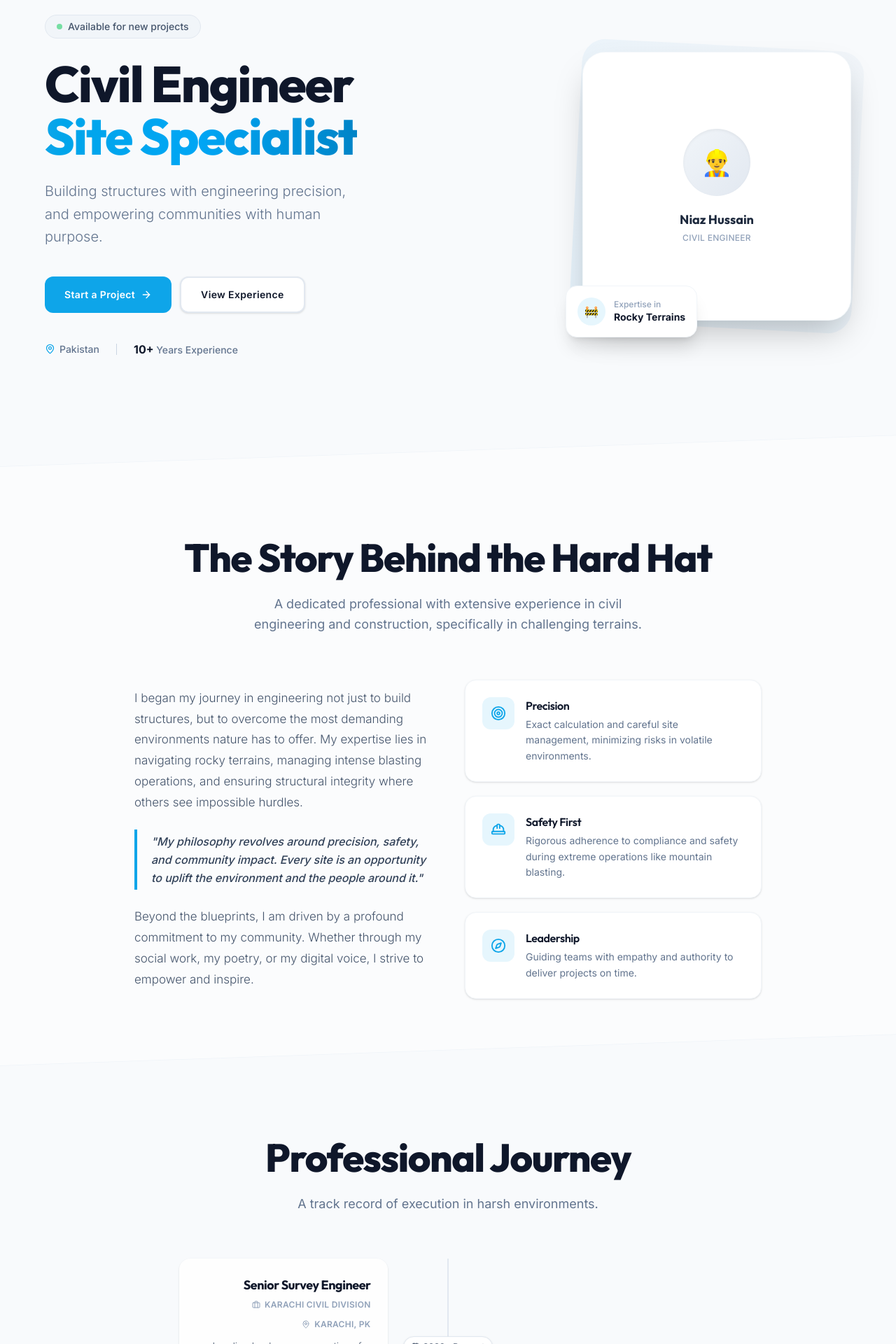
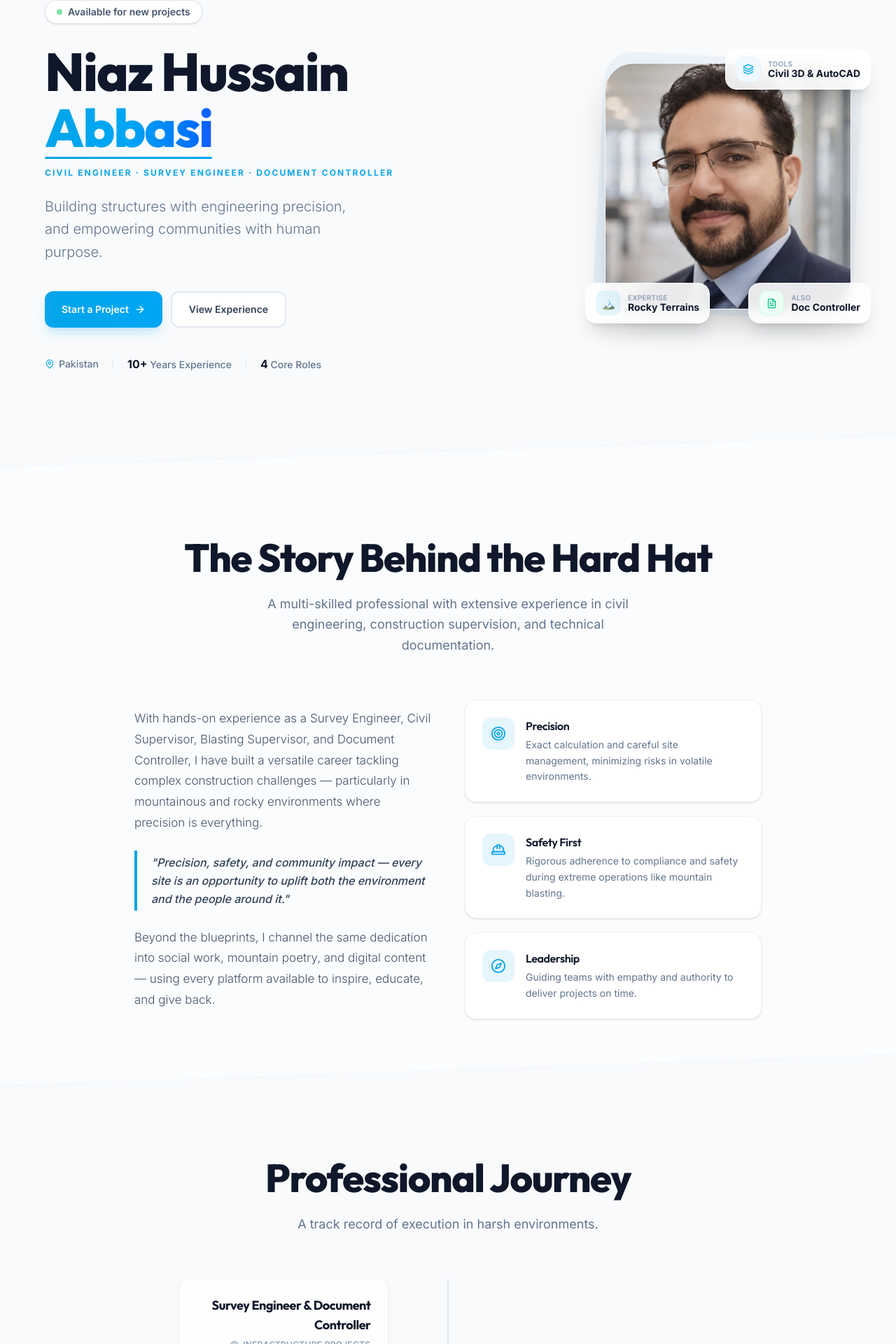
Before and after one commit to alisherabbasii/niaz_hussain_abbasi_portfolio, a React (Vite) app: page / in a window 1280 px wide. Shown: the part 134-2054 px from the top of the page at 70% size. Built offline with nearby package versions, Linux system fonts and the light colour scheme.

Commit message:
feat: improvements in design and content update

```diff
--- a/src/sections/About.jsx
+++ b/src/sections/About.jsx
@@ -28,25 +28,24 @@ const About = () => {
           The Story Behind the Hard Hat
         </motion.h2>
         <motion.p variants={fadeUp} className="section-subtitle">
-          A dedicated professional with extensive experience in civil engineering and construction,
-          specifically in challenging terrains.
+          A multi-skilled professional with extensive experience in civil engineering, construction
+          supervision, and technical documentation.
         </motion.p>
 
         <motion.div variants={fadeUp} className="grid md:grid-cols-2 gap-12 items-center">
           <div className="space-y-6 text-[1.0625rem] text-slate-600 leading-[1.75] font-light">
             <p>
-              I began my journey in engineering not just to build structures, but to overcome the most
-              demanding environments nature has to offer. My expertise lies in navigating rocky terrains,
-              managing intense blasting operations, and ensuring structural integrity where others see
-              impossible hurdles.
+              With hands-on experience as a Survey Engineer, Civil Supervisor, Blasting Supervisor,
+              and Document Controller, I have built a versatile career tackling complex construction
+              challenges — particularly in mountainous and rocky environments where precision is everything.
             </p>
             <blockquote className="border-l-4 border-accent pl-5 py-1 italic font-medium text-slate-700 text-base leading-relaxed">
-              "My philosophy revolves around precision, safety, and community impact. Every site is an
-              opportunity to uplift the environment and the people around it."
+              "Precision, safety, and community impact — every site is an opportunity to uplift both the
+              environment and the people around it."
             </blockquote>
             <p>
-              Beyond the blueprints, I am driven by a profound commitment to my community. Whether
-              through my social work, my poetry, or my digital voice, I strive to empower and inspire.
+              Beyond the blueprints, I channel the same dedication into social work, mountain poetry, and
+              digital content — using every platform available to inspire, educate, and give back.
             </p>
           </div>
 
--- a/src/sections/Contact.jsx
+++ b/src/sections/Contact.jsx
@@ -40,8 +40,8 @@ const Contact = () => {
 
             <motion.div variants={stagger} className="space-y-5">
               {[
-                { icon: Mail, label: "Email", value: "hello@niazhussain.com", href: "mailto:hello@niazhussain.com" },
-                { icon: Phone, label: "Phone", value: "+92 300 0000000", href: "tel:+923000000000" },
+                { icon: Mail, label: "Email", value: "niazabbasi82@gmail.com", href: "mailto:niazabbasi82@gmail.com" },
+                { icon: Phone, label: "Phone", value: "+90096650621844", href: "tel:+90096650621844" },
                 { icon: MapPin, label: "Location", value: "Pakistan", href: null }
               ].map(({ icon: Icon, label, value, href }) => (
                 <motion.div key={label} variants={fadeUp} className="flex items-center gap-4 text-slate-700">
--- a/src/sections/Experience.jsx
+++ b/src/sections/Experience.jsx
@@ -14,25 +14,25 @@ const stagger = {
 
 const experiences = [
   {
-    role: "Senior Survey Engineer",
-    company: "Karachi Civil Division",
-    location: "Karachi, PK",
+    role: "Survey Engineer & Document Controller",
+    company: "Infrastructure Projects",
+    location: "Pakistan",
     date: "2020 - Present",
-    description: "Leading land survey operations for large-scale infrastructure projects. Specializing in topographic analysis and managing teams across difficult rocky sites.",
+    description: "Leading land survey operations for large-scale infrastructure projects while managing document control — ensuring accurate records and smooth communication between project teams using Oracle and MS Excel.",
   },
   {
     role: "Blasting Supervisor",
-    company: "Mountain Core Builders",
-    location: "Northern Mountains",
+    company: "Mountain Construction Projects",
+    location: "Northern Mountains, PK",
     date: "2016 - 2020",
-    description: "Supervised controlled detonations on steep mountainous terrain to pave paths for major highway expansions. Ensured zero safety incidents over 4 years.",
+    description: "Supervised controlled blasting operations on steep mountainous terrain, enabling major highway expansions through rocky passes while maintaining rigorous safety compliance throughout.",
   },
   {
-    role: "Civil Supervisor",
-    company: "Urban Edge Construction",
-    location: "Hyderabad, PK",
+    role: "Civil Supervisor & Drawing Expert",
+    company: "Construction Division",
+    location: "Pakistan",
     date: "2012 - 2016",
-    description: "Managed day-to-day site operations, interpreting construction drawings strictly, and organizing material logistics for commercial high-rises.",
+    description: "Managed day-to-day site operations using Civil 3D and AutoCAD construction drawings, coordinating material logistics and teams to deliver commercial and infrastructure projects with precision.",
   }
 ];
 
--- a/src/sections/Hero.jsx
+++ b/src/sections/Hero.jsx
@@ -1,6 +1,7 @@
 import React from 'react';
 import { motion } from 'framer-motion';
-import { ArrowRight, MapPin } from 'lucide-react';
+import { ArrowRight, MapPin, Layers, FileText } from 'lucide-react';
+import niazProfileImg from '../assets/niaz_bhai_profile_img.png';
 
 const fadeUp = {
   hidden: { opacity: 0, y: 28 },
@@ -12,14 +13,33 @@ const stagger = {
   visible: { transition: { staggerChildren: 0.11 } }
 };
 
+const FloatingBadge = ({ children, delay, className }) => (
+  <motion.div
+    className={`absolute bg-white/90 backdrop-blur-sm px-3.5 py-2.5 rounded-2xl shadow-xl border border-white ${className}`}
+    initial={{ opacity: 0, scale: 0.8, y: 10 }}
+    animate={{ opacity: 1, scale: 1, y: 0 }}
+    transition={{ delay, duration: 0.55, ease: [0.22, 1, 0.36, 1] }}
+  >
+    {children}
+  </motion.div>
+);
+
 const Hero = () => {
   return (
     <section id="home" className="relative min-h-screen flex items-center pt-24 overflow-hidden">
-      {/* Background decoration */}
-      <div className="absolute top-1/4 -right-1/4 w-[900px] h-[900px] bg-accent/5 rounded-full blur-3xl -z-10 mix-blend-multiply"></div>
-      <div className="absolute bottom-1/4 -left-1/4 w-[600px] h-[600px] bg-slate-200/60 rounded-full blur-3xl -z-10 mix-blend-multiply"></div>
+      {/* Premium layered gradient background */}
+      <div className="absolute inset-0 bg-gradient-to-br from-slate-50 via-white to-sky-50/50 -z-10"></div>
+      <div className="absolute top-0 right-0 w-[800px] h-[800px] bg-accent/6 rounded-full blur-[120px] -z-10"></div>
+      <div className="absolute bottom-0 left-0 w-[500px] h-[500px] bg-sky-100/70 rounded-full blur-[100px] -z-10"></div>
+      <div className="absolute top-1/3 left-1/4 w-[300px] h-[300px] bg-indigo-50/50 rounded-full blur-3xl -z-10"></div>
+      {/* Subtle dot grid */}
+      <div
+        className="absolute inset-0 -z-10 opacity-40"
+        style={{ backgroundImage: 'radial-gradient(circle, #cbd5e1 1px, transparent 1px)', backgroundSize: '2.5rem 2.5rem' }}
+      ></div>
 
       <div className="w-full grid lg:grid-cols-2 gap-12 lg:gap-8 items-center">
+        {/* Left: Text */}
         <motion.div
           className="flex flex-col items-start text-left order-2 lg:order-1"
           variants={stagger}
@@ -28,7 +48,7 @@ const Hero = () => {
         >
           <motion.div
             variants={fadeUp}
-            className="inline-flex items-center gap-2 px-4 py-1.5 rounded-full bg-slate-100 border border-slate-200 text-sm font-medium text-slate-600 mb-7 w-fit"
+            className="inline-flex items-center gap-2 px-4 py-1.5 rounded-full bg-white border border-slate-200 shadow-sm text-sm font-semibold text-slate-600 mb-7 w-fit"
           >
             <span className="w-2 h-2 rounded-full bg-green-500 animate-pulse"></span>
             Available for new projects
@@ -36,13 +56,28 @@ const Hero = () => {
 
           <motion.h1
             variants={fadeUp}
-            className="text-5xl md:text-7xl font-extrabold mb-6 leading-[1.04] tracking-tight text-primary"
+            className="text-5xl md:text-[4.75rem] font-extrabold mb-4 leading-[1.06] tracking-tight text-primary"
           >
-            Civil Engineer <br />
-            <span className="text-transparent bg-clip-text bg-gradient-to-r from-accent via-sky-500 to-accent-dark">
-              Site Specialist
+            Niaz Hussain{' '}
+            <span className="relative inline-block">
+              <span className="text-transparent bg-clip-text bg-gradient-to-r from-accent via-sky-500 to-blue-600">
+                Abbasi
+              </span>
+              <motion.span
+                className="absolute -bottom-1 left-0 h-[3px] bg-gradient-to-r from-accent to-sky-500 rounded-full"
+                initial={{ width: 0 }}
+                animate={{ width: '100%' }}
+                transition={{ delay: 0.85, duration: 0.65, ease: [0.22, 1, 0.36, 1] }}
+              />
             </span>
           </motion.h1>
+
+          <motion.p
+            variants={fadeUp}
+            className="text-xs font-bold uppercase tracking-[0.18em] text-accent mb-6"
+          >
+            Civil Engineer · Survey Engineer · Document Controller
+          </motion.p>
 
           <motion.p
             variants={fadeUp}
@@ -52,65 +87,101 @@ const Hero = () => {
           </motion.p>
 
           <motion.div variants={fadeUp} className="flex flex-wrap gap-3 w-full sm:w-auto">
-            <a href="#contact" className="btn-primary w-full sm:w-auto">
+            <a
+              href="#contact"
+              className="group inline-flex items-center justify-center gap-2 px-6 py-3.5 rounded-xl bg-gradient-to-r from-accent to-sky-500 text-white font-semibold text-sm shadow-lg shadow-accent/20 hover:shadow-accent/35 hover:shadow-xl hover:-translate-y-0.5 active:translate-y-0 transition-all duration-200 w-full sm:w-auto"
+            >
               Start a Project
-              <ArrowRight size={16} />
+              <ArrowRight size={16} className="group-hover:translate-x-1 transition-transform duration-200" />
             </a>
-            <a href="#experience" className="btn-outline w-full sm:w-auto">
+            <a
+              href="#experience"
+              className="inline-flex items-center justify-center gap-2 px-6 py-3.5 rounded-xl border-2 border-slate-200 bg-white text-slate-700 font-semibold text-sm hover:border-accent/60 hover:text-accent hover:bg-accent/4 hover:-translate-y-0.5 active:translate-y-0 transition-all duration-200 w-full sm:w-auto"
+            >
               View Experience
             </a>
           </motion.div>
 
           <motion.div
             variants={fadeUp}
-            className="mt-10 flex items-center gap-6 text-sm text-slate-500 font-medium"
+            className="mt-10 flex flex-wrap items-center gap-5 text-sm text-slate-500 font-medium"
           >
             <div className="flex items-center gap-1.5">
-              <MapPin size={15} className="text-accent" />
+              <MapPin size={14} className="text-accent" />
               Pakistan
             </div>
-            <div className="h-4 w-px bg-slate-300"></div>
+            <div className="h-4 w-px bg-slate-200"></div>
             <div>
-              <span className="text-primary font-bold text-base">10+</span>{' '}
+              <span className="text-primary font-extrabold text-base">10+</span>{' '}
               Years Experience
+            </div>
+            <div className="h-4 w-px bg-slate-200"></div>
+            <div>
+              <span className="text-primary font-extrabold text-base">4</span>{' '}
+              Core Roles
             </div>
           </motion.div>
         </motion.div>
 
+        {/* Right: Image + Floating badges */}
         <motion.div
           className="order-1 lg:order-2 flex justify-center lg:justify-end relative"
           initial={{ opacity: 0, scale: 0.94, y: 12 }}
           animate={{ opacity: 1, scale: 1, y: 0 }}
           transition={{ duration: 0.75, delay: 0.15, ease: [0.22, 1, 0.36, 1] }}
         >
-          <div className="relative w-72 h-72 md:w-96 md:h-96">
-            <div className="absolute inset-0 bg-gradient-to-tr from-accent/10 to-slate-100 rounded-[2rem] rotate-3 scale-105 transition-transform duration-500 hover:rotate-6"></div>
-            <div className="absolute inset-0 bg-white rounded-[2rem] shadow-2xl border border-slate-100/80 overflow-hidden flex items-center justify-center">
-              <div className="text-center p-8">
-                <div className="w-24 h-24 bg-gradient-to-br from-slate-100 to-slate-200 mx-auto rounded-full mb-5 flex items-center justify-center shadow-inner">
-                  <span className="text-4xl">👷‍♂️</span>
-                </div>
-                <p className="font-heading font-bold text-slate-800 text-lg">Niaz Hussain</p>
-                <p className="text-sm text-slate-400 font-medium mt-1 tracking-wide uppercase text-xs">Civil Engineer</p>
-              </div>
+          <div className="relative w-72 h-72 md:w-[22rem] md:h-[22rem]">
+            {/* Glow halo */}
+            <div className="absolute inset-0 bg-gradient-to-tr from-accent/20 via-sky-200/30 to-transparent rounded-[2.5rem] rotate-3 scale-[1.08] blur-md -z-10"></div>
+            {/* Tilted decorative frame */}
+            <div className="absolute inset-0 bg-gradient-to-tr from-accent/10 to-slate-100 rounded-[2.5rem] rotate-3 scale-105 transition-transform duration-500 group-hover:rotate-6"></div>
+            {/* Image card */}
+            <div className="absolute inset-0 bg-white rounded-[2.5rem] shadow-2xl border border-slate-100/80 overflow-hidden">
+              <img
+                src={niazProfileImg}
+                alt="Niaz Hussain Abbasi"
+                className="w-full h-full object-cover"
+              />
             </div>
 
-            <motion.div
-              className="absolute -bottom-6 -left-6 bg-white p-4 rounded-2xl shadow-xl border border-slate-100"
-              initial={{ opacity: 0, x: -16, y: 16 }}
-              animate={{ opacity: 1, x: 0, y: 0 }}
-              transition={{ delay: 0.8, duration: 0.55, ease: [0.22, 1, 0.36, 1] }}
-            >
-              <div className="flex gap-3 items-center">
-                <div className="w-10 h-10 rounded-full bg-accent/10 flex items-center justify-center font-bold shrink-0">
-                  🚧
+            {/* Badge: Rocky Terrain — bottom-left */}
+            <FloatingBadge delay={0.8} className="-bottom-5 -left-7 z-10">
+              <div className="flex gap-2.5 items-center">
+                <div className="w-9 h-9 rounded-xl bg-accent/10 flex items-center justify-center shrink-0 text-base">
+                  🏔️
                 </div>
                 <div>
-                  <p className="text-xs text-slate-400 font-medium">Expertise in</p>
-                  <p className="text-sm font-bold text-primary">Rocky Terrains</p>
+                  <p className="text-[10px] text-slate-400 font-semibold uppercase tracking-wide leading-none mb-0.5">Expertise</p>
+                  <p className="text-sm font-bold text-primary leading-none">Rocky Terrains</p>
                 </div>
               </div>
-            </motion.div>
+            </FloatingBadge>
+
+            {/* Badge: Civil 3D — top-right */}
+            <FloatingBadge delay={1.0} className="-top-5 -right-7 z-10">
+              <div className="flex gap-2.5 items-center">
+                <div className="w-9 h-9 rounded-xl bg-sky-50 border border-sky-100 flex items-center justify-center shrink-0">
+                  <Layers size={16} className="text-sky-500" />
+                </div>
+                <div>
+                  <p className="text-[10px] text-slate-400 font-semibold uppercase tracking-wide leading-none mb-0.5">Tools</p>
+                  <p className="text-sm font-bold text-primary leading-none">Civil 3D & AutoCAD</p>
+                </div>
+              </div>
+            </FloatingBadge>
+
+            {/* Badge: Doc Controller — bottom-right */}
+            <FloatingBadge delay={1.15} className="-bottom-5 -right-7 z-10">
+              <div className="flex gap-2.5 items-center">
+                <div className="w-9 h-9 rounded-xl bg-emerald-50 border border-emerald-100 flex items-center justify-center shrink-0">
+                  <FileText size={15} className="text-emerald-500" />
+                </div>
+                <div>
+                  <p className="text-[10px] text-slate-400 font-semibold uppercase tracking-wide leading-none mb-0.5">Also</p>
+                  <p className="text-sm font-bold text-primary leading-none">Doc Controller</p>
+                </div>
+              </div>
+            </FloatingBadge>
           </div>
         </motion.div>
       </div>
--- a/src/sections/Personal.jsx
+++ b/src/sections/Personal.jsx
@@ -47,8 +47,8 @@ const Personal = () => {
           <motion.div variants={fadeUp}>
             <Card
               icon={<BookOpen size={22} className="text-rose-500" />}
-              title="Poet"
-              description="Expressing resilience, culture, and observed human emotions through the art of poetry. Finding strict structure in creative rhythm."
+              title="Mountain Poet"
+              description="Channeling the raw beauty of mountain landscapes and the depth of human experience into verse — poetry that speaks of culture, resilience, and community."
               color="border-rose-500"
               accentBg="bg-rose-50"
             />
@@ -56,8 +56,8 @@ const Personal = () => {
           <motion.div variants={fadeUp}>
             <Card
               icon={<Users size={22} className="text-indigo-500" />}
-              title="Social Worker"
-              description="Actively volunteering and contributing to community development programs. Believing that strong structures start with strong people."
+              title="Social Activist & Worker"
+              description="Actively contributing to community awareness and development through social media and on-the-ground volunteerism, driven by the belief that strong communities are built one person at a time."
               color="border-indigo-500"
               accentBg="bg-indigo-50"
             />
@@ -66,7 +66,7 @@ const Personal = () => {
             <Card
               icon={<Video size={22} className="text-amber-500" />}
               title="YouTuber"
-              description="Sharing experiences, engineering tips, and cultural commentary to educate and entertain a growing online audience."
+              description="Creating content that shares positive messages, engineering insights, and cultural perspectives — reaching and inspiring a growing audience online."
               color="border-amber-500"
               accentBg="bg-amber-50"
             />
--- a/src/sections/Skills.jsx
+++ b/src/sections/Skills.jsx
@@ -16,12 +16,12 @@ const skillCategories = [
   {
     title: "Engineering Tools",
     icon: <PenTool size={20} />,
-    skills: ["AutoCAD", "Total Station", "GPS Surveying", "Construction Drawings", "Site Leveling"]
+    skills: ["Civil 3D", "AutoCAD", "GPS Surveying", "Construction Drawings", "Site Leveling"]
   },
   {
     title: "Project Management",
     icon: <ClipboardCheck size={20} />,
-    skills: ["Logistics Strategy", "Team Supervision", "Safety Compliance", "Budget Estimation", "Material QC"]
+    skills: ["Document Control", "MS Excel", "Oracle", "Team Supervision", "Safety Compliance"]
   },
   {
     title: "Specialized Sites",
```
Also changed, not shown: src/assets/niaz_bhai_profile_img.png (added).
